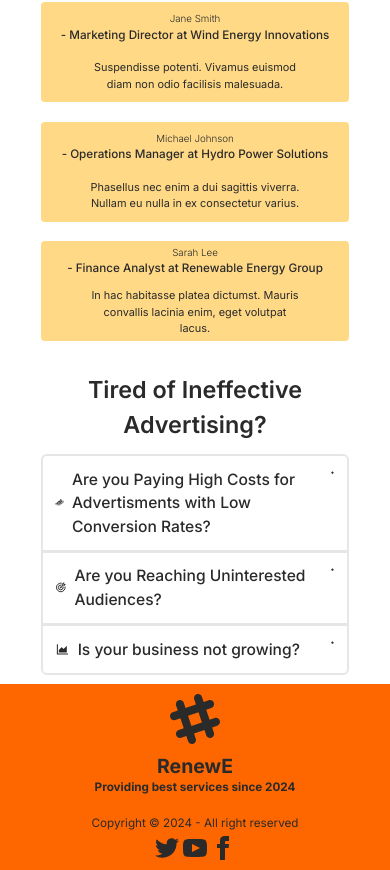
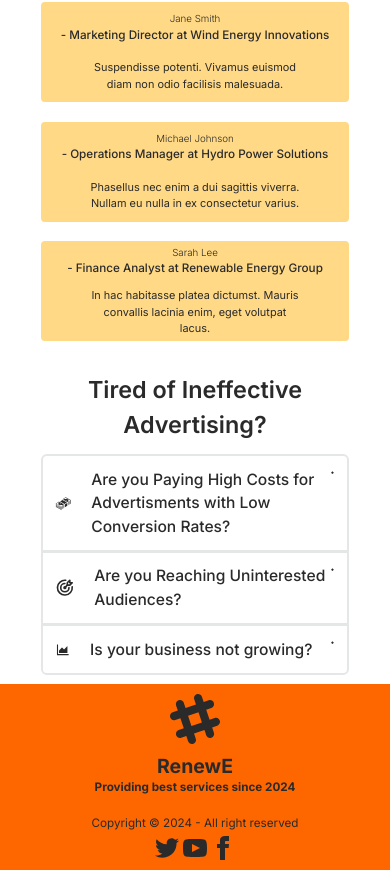
Before and after one commit to SanketSonawane11/RenewE-Landing-Page, a React (Vite) app: page / in a window 390 px wide. Shown: the part 1023-1893 px from the top of the page. Built offline with nearby package versions, Linux system fonts and the light colour scheme; a web font is replaced by a local one.

Commit message:
Final Problem Section

```diff
--- a/src/Components/Problems.jsx
+++ b/src/Components/Problems.jsx
@@ -9,17 +9,17 @@ function Problems() {
     {
       title:
         "Are you Paying High Costs for Advertisments with Low Conversion Rates?",
-      icon: <GiMoneyStack className="md:text-[2vw] text-[5vw]" />,
+      icon: <GiMoneyStack className="md:text-[2vw] text-[10vw]" />,
       desc: "Many businesses in the renewable energy sector face this challenge, resulting in wasted budget and limited returns on investment.",
     },
     {
       title: "Are you Reaching Uninterested Audiences?",
-      icon: <TbTargetArrow className="md:text-[1.5vw] text-[3.8vw]" />,
+      icon: <TbTargetArrow className="md:text-[1.5vw] text-[7vw]" />,
       desc: "Traditional advertising methods often fail to effectively target individuals and organizations within the renewable energy sector, leading to wasted resources and missed opportunities.",
     },
     {
       title: "Is your business not growing?",
-      icon: <AiOutlineAreaChart className="md:text-[1.5vw] text-[3.8vw]" />,
+      icon: <AiOutlineAreaChart className="md:text-[1.5vw] text-[4vw]" />,
       desc: "Are you struggling to gain visibility in the competitive renewable energy market? Many businesses lack the expertise needed to effectively position their products and services, resulting in limited brand visibility and missed opportunities for growth.",
     },
   ];
@@ -41,12 +41,12 @@ function Problems() {
               className="collapse p-[2vw] min-h-fit hover:border-4 hover:border-pri-orangeHover transition-all ease-in-out duration-400 collapse-arrow active:bg-[#ffd796] join-item border-2 border-base-300"
             >
               <input type="radio" name="my-accordion-4" />
-              <div className="collapse-title flex gap-[2vw] md:gap-[2vw] justify-start items-center text-[4vw] md:text-[1.5vw] font-medium">
+              <div className="collapse-title flex gap-[5vw] md:gap-[2vw] justify-start items-center text-[4vw] md:text-[1.5vw] font-medium">
                 {problem.icon}
                 {problem.title}
               </div>
               <div className="collapse-content font-medium text-[#2a2a2a]">
-                <p className="md:ml-[3.5vw] ml-[5vw] md:text-[1vw] text-[3.5vw]">
+                <p className="md:ml-[3.5vw] ml-[9vw] md:text-[1vw] text-[3.5vw]">
                   {problem.desc}
                 </p>
               </div>
```
